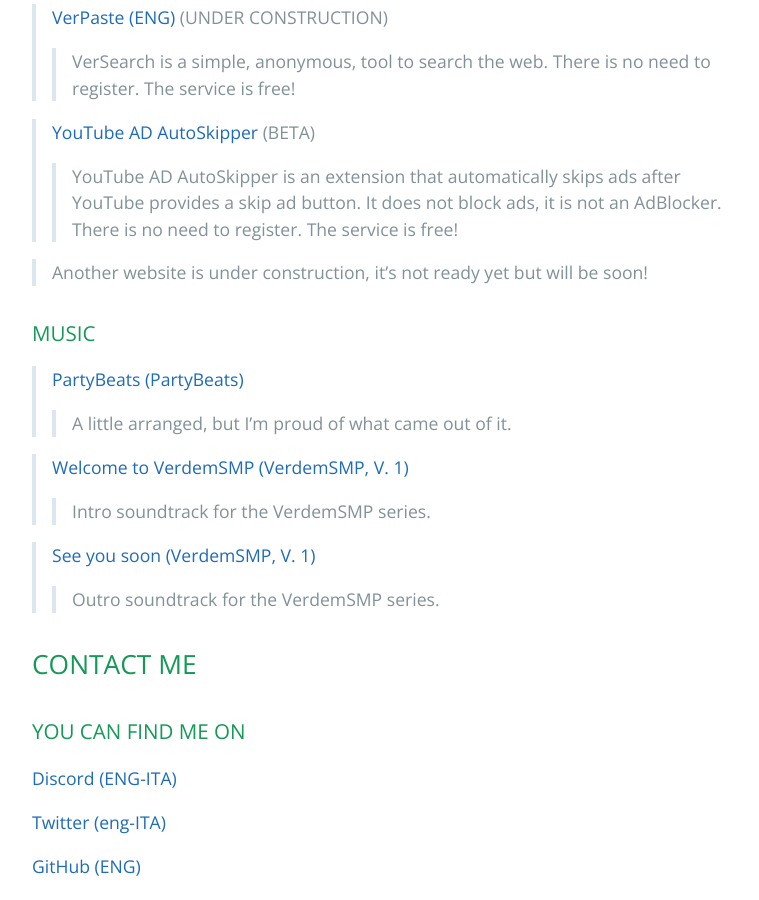
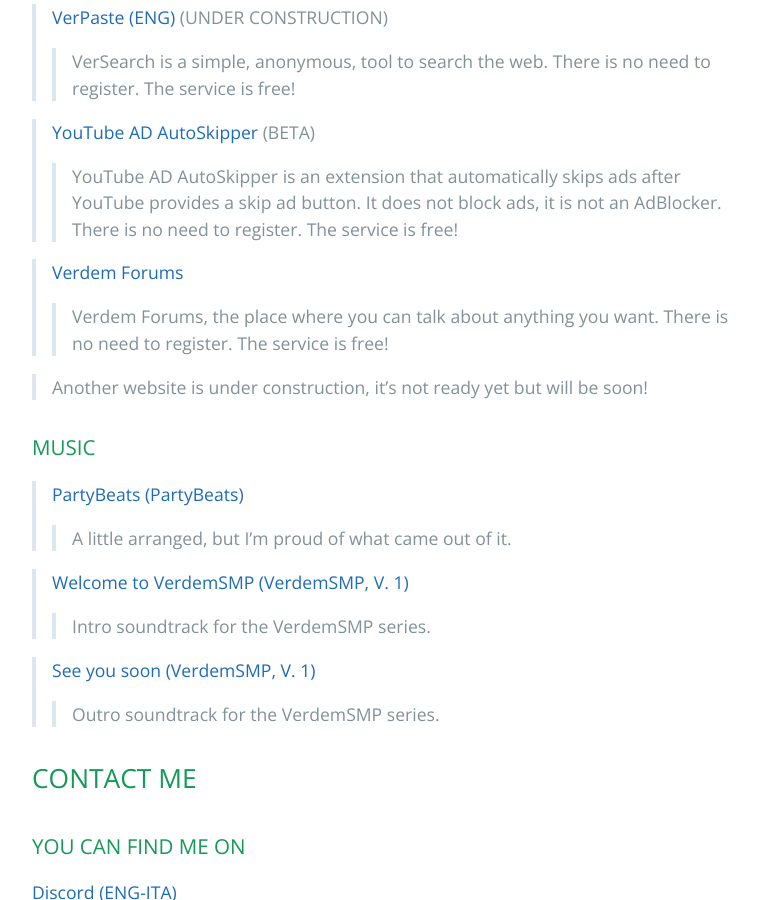
Before and after one commit to Verdem-crypto/verdem-crypto.github.io, a Jekyll site: the page built from index.md, in a window 1280 px wide and 900 px high, scrolled down 1974 px. Shown: the whole window, without its empty margins (192-951 px from the left). Built offline with Jekyll 4.4.1, drawn with Linux system fonts in a browser that asks for light colours; our own code applies the rules of GitHub Pages for plain Markdown files; a script that is not in the unit is left out; the repository's description, which GitHub fills in, is left out.

Commit message:
Update index.md

```diff
--- a/index.md
+++ b/index.md
@@ -58,6 +58,10 @@
 >[YouTube AD AutoSkipper](https://verdem-cdn1.vercel.app/public-downloads/youtube-ad-autoskipper/download.html) (BETA)
 >
 >> YouTube AD AutoSkipper is an extension that automatically skips ads after YouTube provides a skip ad button. It does not block ads, it is not an AdBlocker. There is no need to register. The service is free!
+
+>[Verdem Forums](https://verdem.tribe.so/)
+>
+>> Verdem Forums, the place where you can talk about anything you want. There is no need to register. The service is free!
 
 >Another website is under construction, it's not ready yet but will be soon!
 
```
